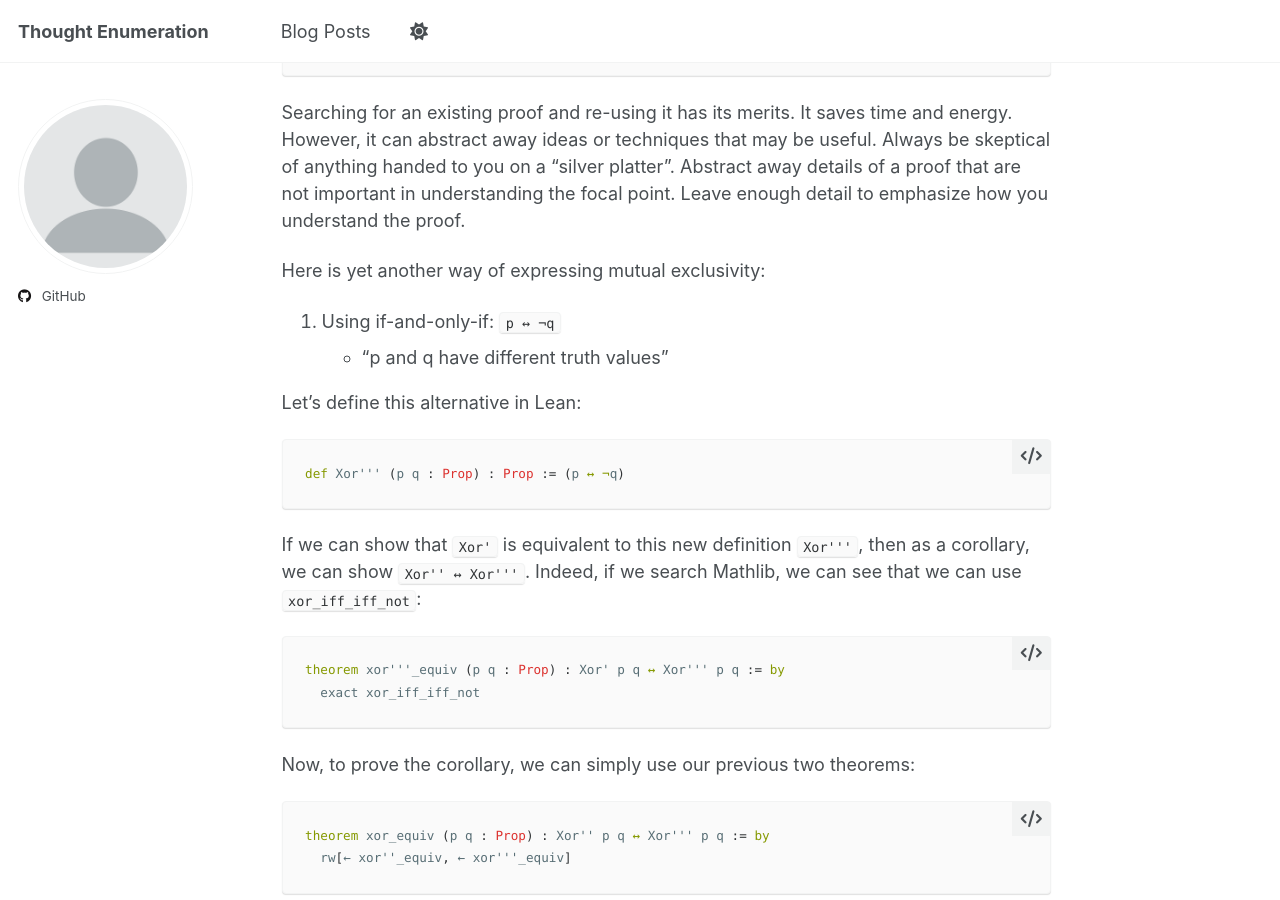
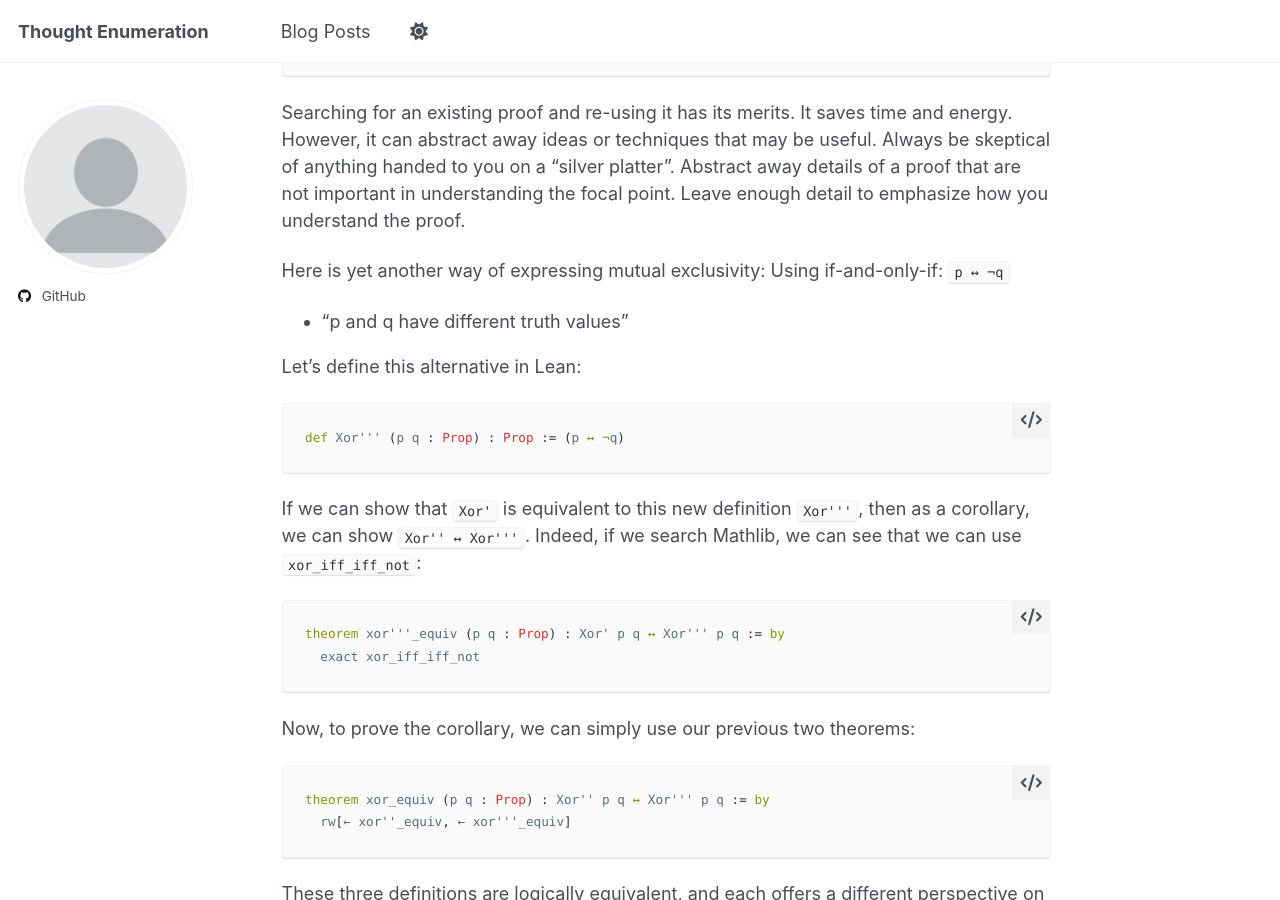
Before and after one commit to sandan/sandan.github.io, a Jekyll site: the page built from _posts/2025-09-10-blog-6.md, in a window 1280 px wide and 900 px high, scrolled down 4007 px. Built offline with Jekyll 4.4.1, drawn with Linux system fonts in a browser that asks for light colours; a script that is not in the unit is left out; part of the change alters nothing that is shown.

````diff
--- a/_posts/2025-09-10-blog-6.md
+++ b/_posts/2025-09-10-blog-6.md
@@ -143,8 +143,7 @@ theorem xor''_equiv (p q : Prop) : Xor' p q ↔ Xor'' p q := by
 ```
 Searching for an existing proof and re-using it has its merits. It saves time and energy. However, it can abstract away ideas or techniques that may be useful. Always be skeptical of anything handed to you on a "silver platter". Abstract away details of a proof that are not important in understanding the focal point. Leave enough detail to emphasize how you understand the proof.
 
-Here is yet another way of expressing mutual exclusivity:
-3. Using if-and-only-if: `p ↔ ¬q`
+Here is yet another way of expressing mutual exclusivity: Using if-and-only-if: `p ↔ ¬q`
    - "p and q have different truth values"
 
 Let's define this alternative in Lean:
````
